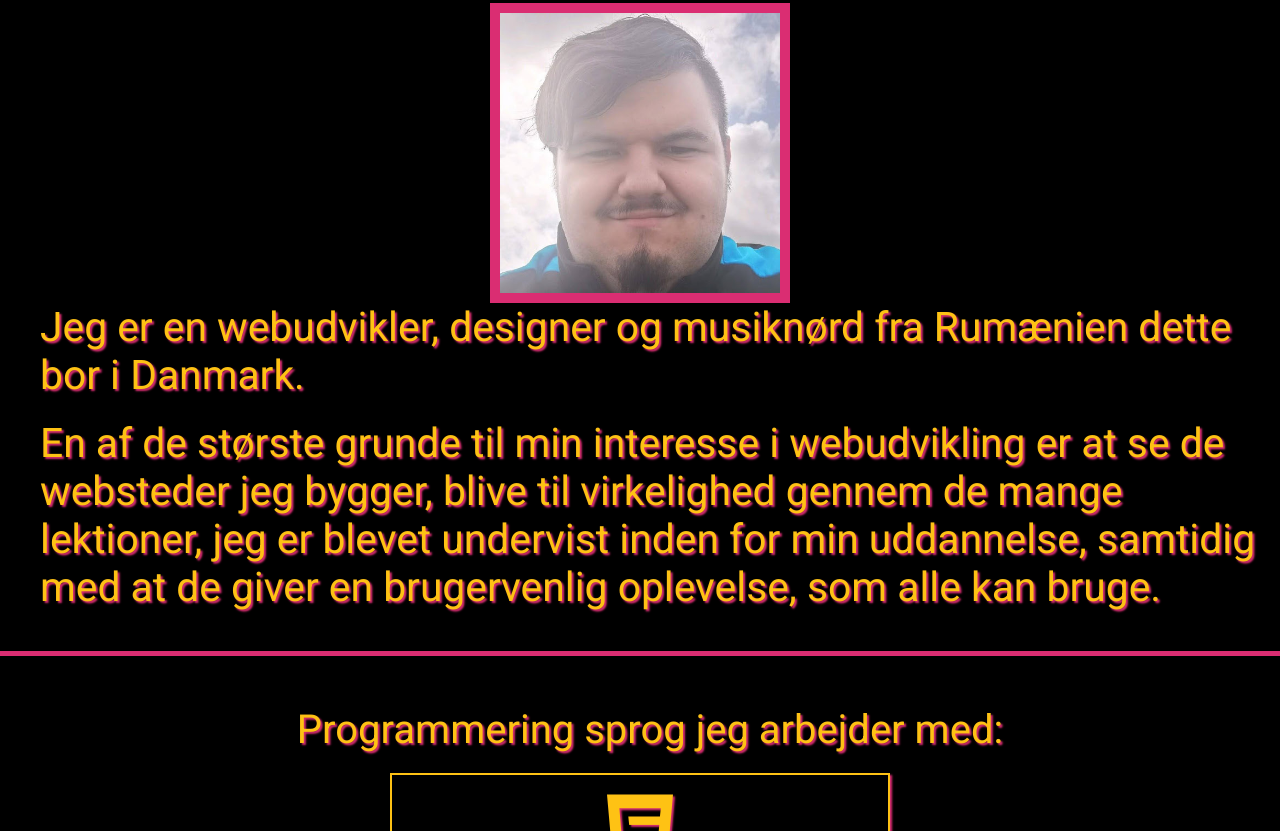
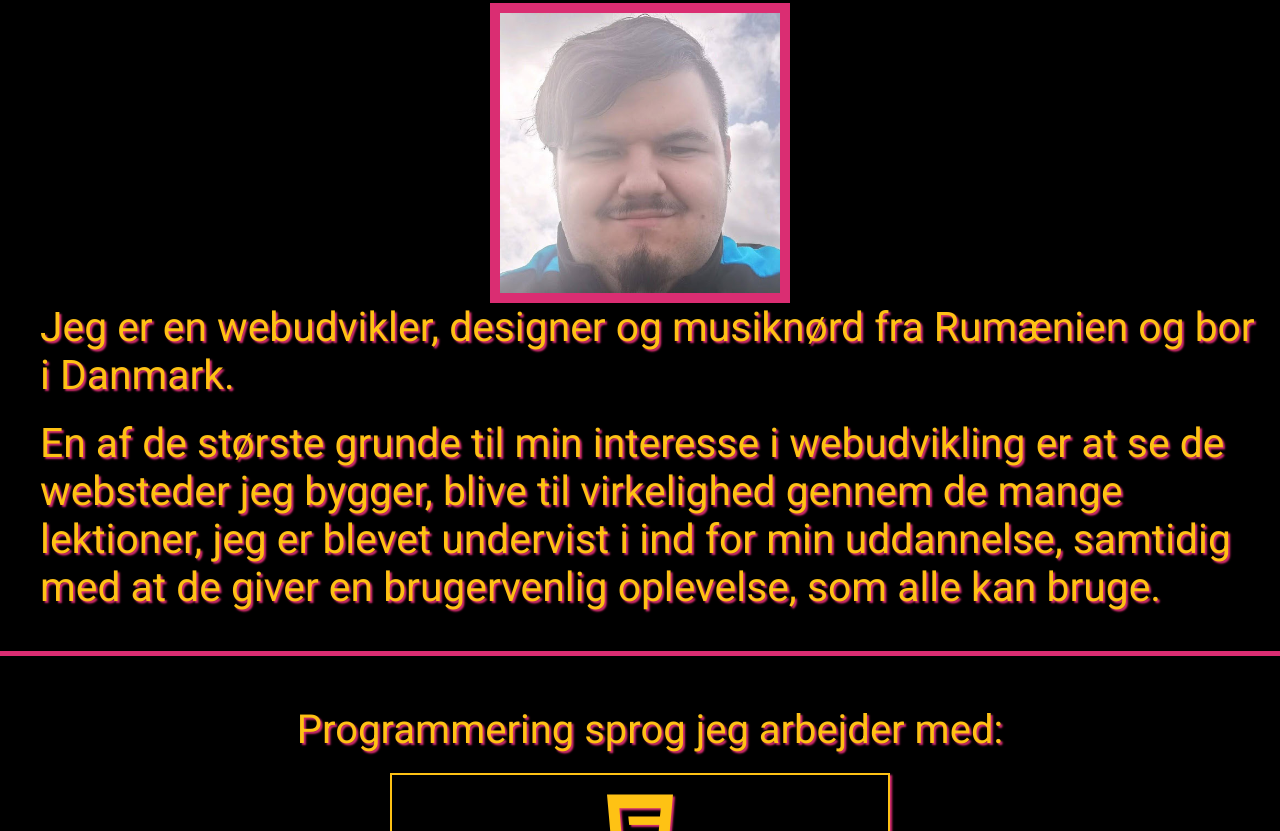
Before and after one commit to CVDash/Projekt-til-jobs-gning, a website: page indexDK.html in a window 1280 px wide. Shown: the part 404-1235 px from the top of the page. Drawn offline with Linux system fonts and the light colour scheme.

Commit message:
updateDK

```diff
--- a/indexDK.html
+++ b/indexDK.html
@@ -40,8 +40,8 @@ href="https://cdnjs.cloudflare.com/ajax/libs/font-awesome/6.5.2/css/all.min.css"
                 <p class="imgdescriptionmobile">Mit CV</p></a>
             </div>
             </div>
-        <p>Jeg er en webudvikler, designer og musikn&oslash;rd fra Rum&aelig;nien dette bor i Danmark.</p>
-        <p>En af de st&oslash;rste grunde til min interesse i webudvikling er at se de websteder jeg bygger, blive til virkelighed gennem de mange lektioner, jeg er blevet undervist inden for min uddannelse, samtidig med at de giver en brugervenlig oplevelse, som alle kan bruge.</p>
+        <p>Jeg er en webudvikler, designer og musikn&oslash;rd fra Rum&aelig;nien og bor i Danmark.</p>
+        <p>En af de st&oslash;rste grunde til min interesse i webudvikling er at se de websteder jeg bygger, blive til virkelighed gennem de mange lektioner, jeg er blevet undervist i ind for min uddannelse, samtidig med at de giver en brugervenlig oplevelse, som alle kan bruge.</p>
     </div>
     <div class="introductionimg">
         <div class="introductionimgcontainer">
```
